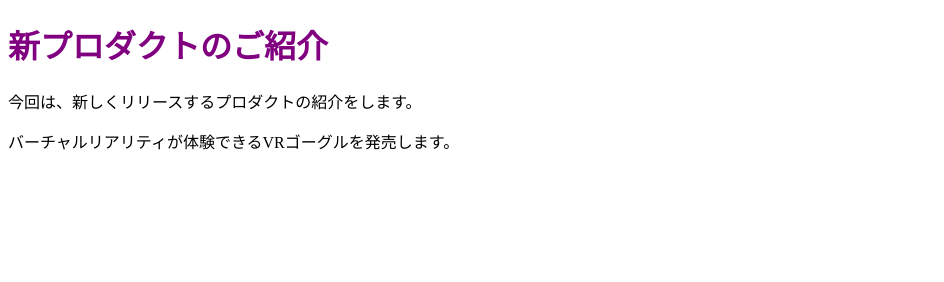
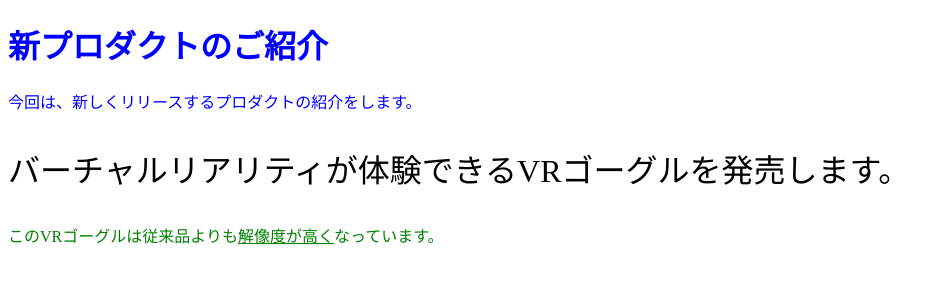
Before and after one commit to githubyosshi/webdev, a plain HTML site: page 2-css/webpage-with-style.html in a window 1280 px wide. Shown: the whole page, without its empty margins (0-944 px from the left). Drawn offline with Linux system fonts and the light colour scheme.

Commit message:
Id span commit

```diff
--- a/2-css/webpage-with-style.html
+++ b/2-css/webpage-with-style.html
@@ -3,7 +3,21 @@
 <head>
     <title>WebPage withvstyle</title>
     <style type="text/css">
+        .blue {
+            color:blue;
+        }
+        .large {
+            font-size: 200%;
+        }
+        #green {
+            color: green;
+        }
+        .underlined {
+            text-decoration: underline;
+        }
+
 /*        内部CSS*/
+/*
         p {
             color:black;
             font-size:100%;
@@ -11,13 +25,15 @@
         h1 {
             color:purple;
         }
+*/
     </style>
 </head>
 <body>
 <!--    <h1 style="color:green">新プロダクトのご紹介</h1>-->
-    <h1>新プロダクトのご紹介</h1>
+    <h1 class = "blue">新プロダクトのご紹介</h1>
 <!--    <p style="color:blue;font-size:100%">今回は、新しくリリースするプロダクトの紹介をします。</p>-->
-    <p>今回は、新しくリリースするプロダクトの紹介をします。</p>
-    <p>バーチャルリアリティが体験できるVRゴーグルを発売します。</p>
+    <p class="blue">今回は、新しくリリースするプロダクトの紹介をします。</p>
+    <p class="large">バーチャルリアリティが体験できるVRゴーグルを発売します。</p>
+    <p id="green">このVRゴーグルは従来品よりも<span class="underlined">解像度が高く</span>なっています。</p>
 </body>
 </html>
```
